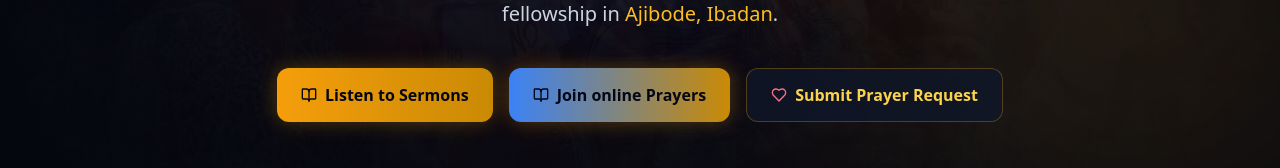
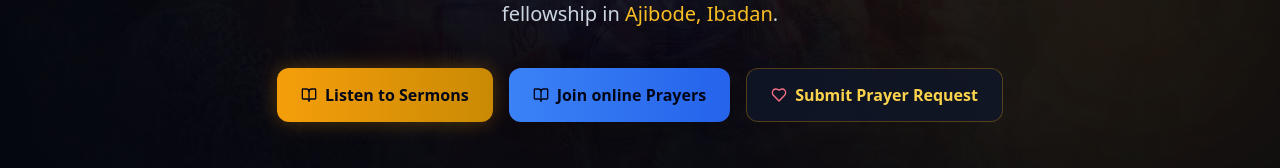
Before and after one commit to Vindicated1/rccg-divine-favour, a Next.js app: page / in a window 1280 px wide. Shown: the part 539-707 px from the top of the page. Built offline with nearby package versions, Linux system fonts and the light colour scheme; no server answers; the database is empty.

Commit message:
hero section edited

```diff
--- a/src/components/Hero.js
+++ b/src/components/Hero.js
@@ -104,7 +104,7 @@ export default function Hero() {
           </a>
           <a
             href="https://meet.google.com/kqs-wmyn-vpk"
-            target="" className="px-6 py-3.5 rounded-xl bg-gradient-to-r from-blue-500 to-yellow-600 hover:from-amber-400 hover:to-yellow-500 text-slate-950 font-bold shadow-[0_0_20px_rgba(245,158,11,0.3)] transition transform hover:-translate-y-0.5 flex items-center gap-2"
+            target="" className="px-6 py-3.5 rounded-xl bg-gradient-to-r from-blue-500 to-blue-600 hover:from-amber-400 hover:to-yellow-500 text-slate-950 font-bold shadow-[0_0_20px_rgba(0,0,0,0.3)] transition transform hover:-translate-y-0.5 flex items-center gap-2"
           >
             <BookOpen className="w-4 h-4" /> Join online Prayers
           </a>
```
